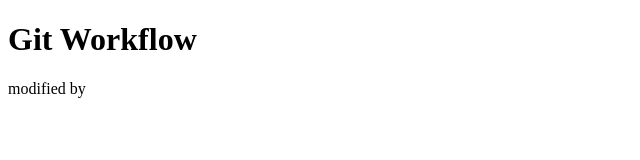
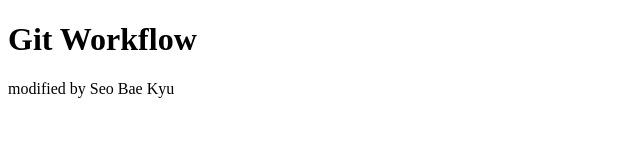
Before and after one commit to learn-programmers/wc2018-project, a plain HTML site: page index.html in a window 1280 px wide. Shown: the whole page, without its empty margins (0-640 px from the left). Drawn offline with Linux system fonts and the light colour scheme.

Commit message:
change index.html

```diff
--- a/index.html
+++ b/index.html
@@ -8,6 +8,6 @@
 </head>
 <body>
   <h1>Git Workflow</h1>
-  <div>modified by <!-- PUT YOUR NAME HERE --></div>
+  <div>modified by Seo Bae Kyu</div>
 </body>
 </html>
```
